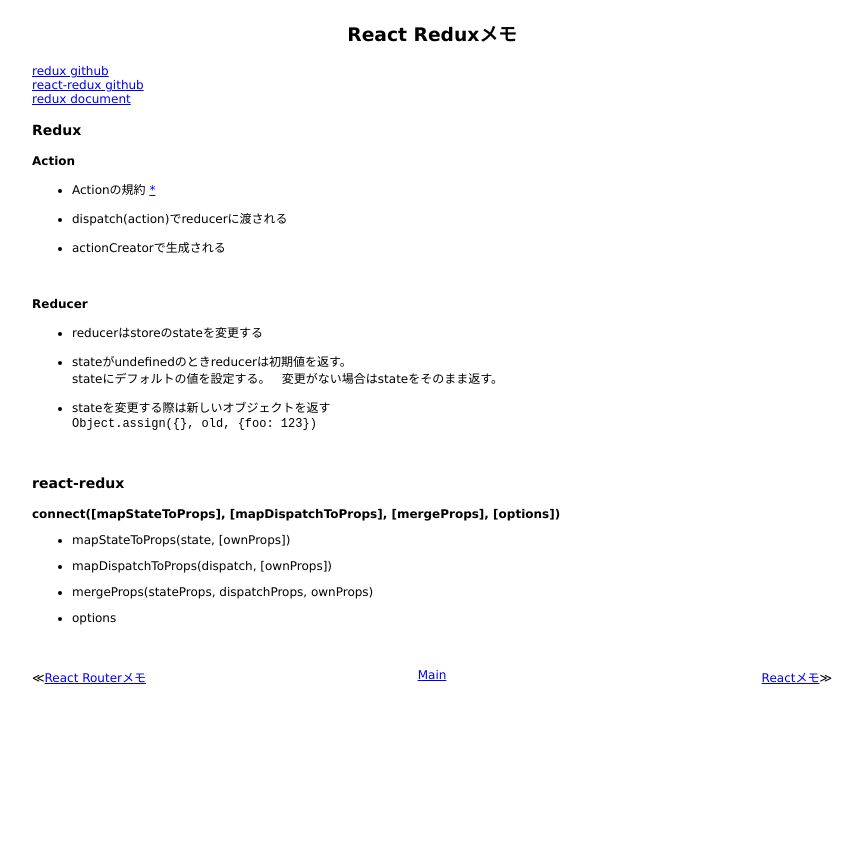
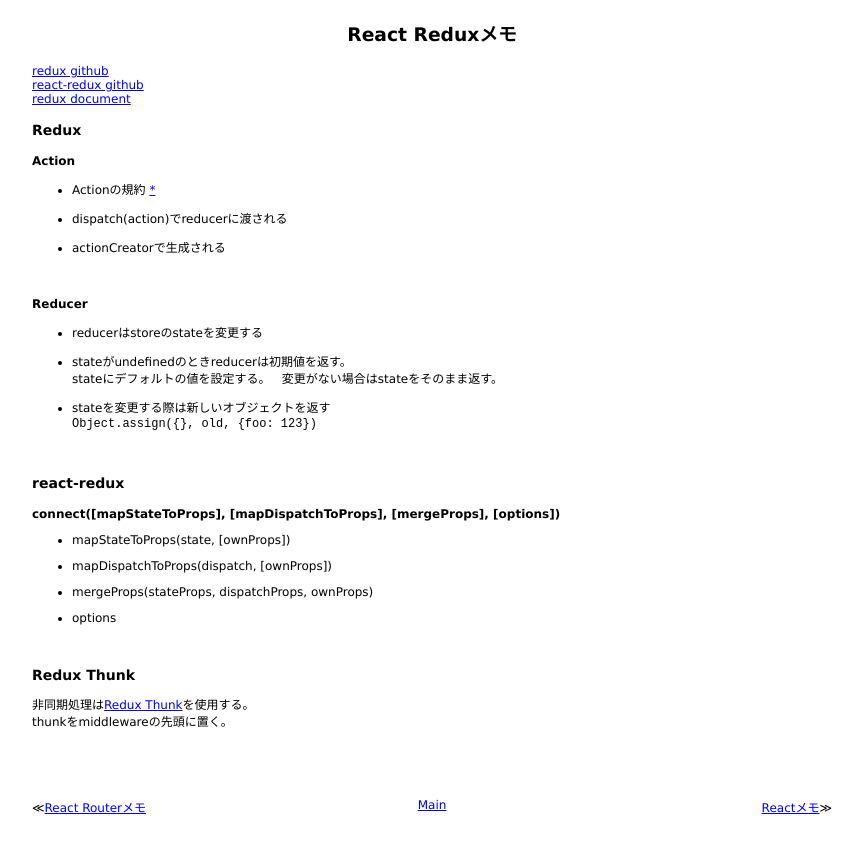
Before and after one commit to 38elements/38elements.github.com, a Jekyll site: the page built from _posts/2017-04-29-react-redux.md, in a window 1280 px wide. Shown: the top 853 px of the page, without its empty margins (208-1071 px from the left). Built offline with Jekyll 4.4.1, drawn with Linux system fonts in a browser that asks for light colours.

Commit message:
Update 2017-04-29-react-redux.md

```diff
--- a/_posts/2017-04-29-react-redux.md
+++ b/_posts/2017-04-29-react-redux.md
@@ -42,3 +42,12 @@ stateにデフォルトの値を設定する。
 * mergeProps(stateProps, dispatchProps, ownProps)
 
 * options
+
+<br>
+
+### Redux Thunk
+
+非同期処理は[Redux Thunk](https://github.com/gaearon/redux-thunk)を使用する。
+thunkをmiddlewareの先頭に置く。
+
+<br>
```
